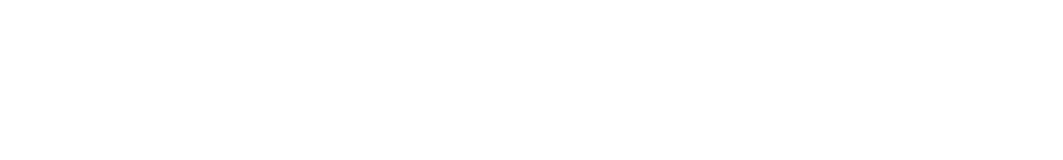
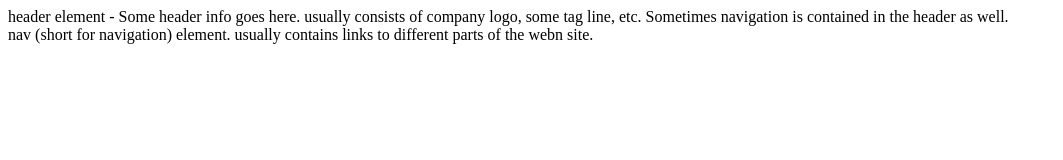
Before and after one commit to muratdeveli03/Coursera, a plain HTML site: page semanticElements/index.html in a window 1280 px wide. Shown: the whole page, without its empty margins (0-1063 px from the left). Drawn offline with Linux system fonts and the light colour scheme.

Commit message:
headerAdded

```diff
--- a/semanticElements/index.html
+++ b/semanticElements/index.html
@@ -7,6 +7,14 @@
     <title>Document</title>
 </head>
 <body>
+    <header>
+        header element - Some header info goes here. usually consists
+        of company logo, some tag line, etc. Sometimes navigation is contained in the
+        header as well.
+        <nav> nav (short for navigation) element. usually contains links to different parts
+            of the webn site.
+        </nav>
+    </header>
 
 
 </body>
```
